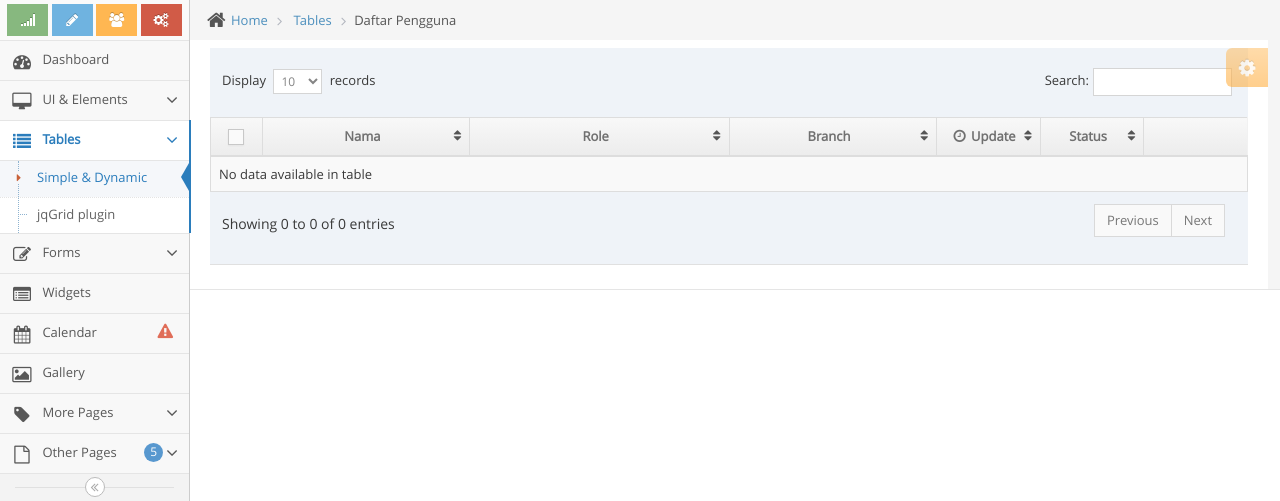
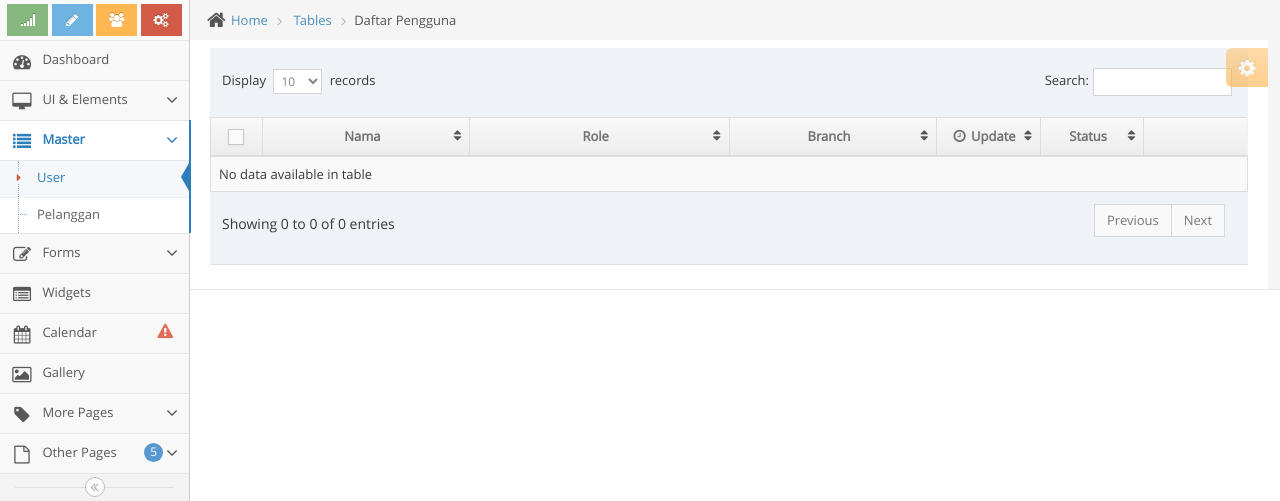
Before and after one commit to pojok-webdev/padi-customer-admin, a CodeIgniter app: page /database/users in a window 1280 px wide. Shown: the part 45-546 px from the top of the page. Run offline with CodeIgniter, Linux system fonts and the light colour scheme; data that the repository does not hold is empty.

Commit message:
change menu

```diff
--- a/application/views/users/tables.php
+++ b/application/views/users/tables.php
@@ -575,7 +575,7 @@
 					<li class="active open">
 						<a href="#" class="dropdown-toggle">
 							<i class="menu-icon fa fa-list"></i>
-							<span class="menu-text"> Tables </span>
+							<span class="menu-text"> Master </span>
 
 							<b class="arrow fa fa-angle-down"></b>
 						</a>
@@ -586,7 +586,7 @@
 							<li class="active">
 								<a href="tables.html">
 									<i class="menu-icon fa fa-caret-right"></i>
-									Simple &amp; Dynamic
+									User
 								</a>
 
 								<b class="arrow"></b>
@@ -595,7 +595,7 @@
 							<li class="">
 								<a href="jqgrid.html">
 									<i class="menu-icon fa fa-caret-right"></i>
-									jqGrid plugin
+									Pelanggan
 								</a>
 
 								<b class="arrow"></b>
```
